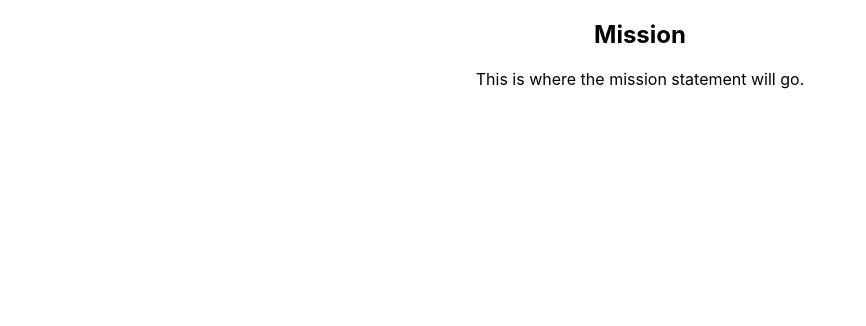
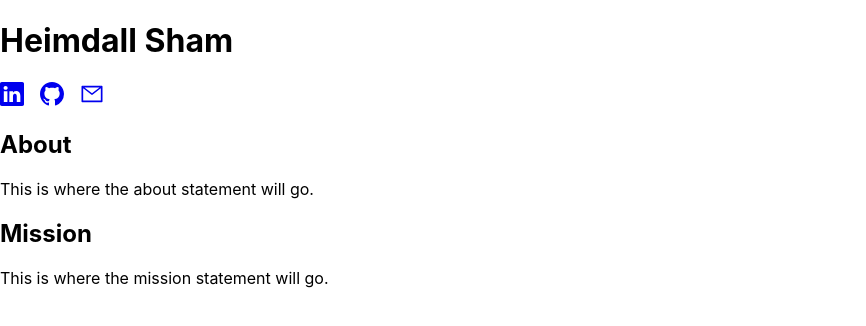
Before and after one commit to HeimdallS/personal-site, a React (Create React App) app: page / in a window 1280 px wide. Shown: the top 326 px of the page, without its empty margins (0-866 px from the left). Built offline with nearby package versions, Linux system fonts and the light colour scheme.

Commit message:
Created icons and links.

```diff
--- a/package.json
+++ b/package.json
@@ -8,8 +8,10 @@
     "@testing-library/user-event": "^13.5.0",
     "react": "^17.0.2",
     "react-dom": "^17.0.2",
+    "react-icons": "^4.3.1",
     "react-router-dom": "^6.2.1",
     "react-scripts": "5.0.0",
+    "sass": "^1.47.0",
     "web-vitals": "^2.1.3"
   },
   "scripts": {
--- a/src/App.js
+++ b/src/App.js
@@ -1,10 +1,12 @@
 import './App.css';
 import {Routes, Route} from 'react-router-dom';
 import HomePage from './pages/HomePage';
+import Header from './components/Header/Header';
 
 function App() {
   return (
-    <div className="App">
+    <div >
+      <Header/>
       <main>
         <Routes>
           <Route path='/' element={<HomePage />} />
--- /dev/null
+++ b/src/components/Header/Header.js
@@ -0,0 +1,39 @@
+import React from 'react'
+import * as BsIcon from 'react-icons/bs';
+import * as AiIcon from 'react-icons/ai';
+import './Header.scss';
+import {Link} from 'react-router-dom';
+
+export default function Header() {
+
+    // const mailIcon = ({mailto, label}) => {
+    //     return (
+    //         <Link
+    //             to='#'
+    //             onClick = {(e) => {
+    //                 e.preventDefault()
+    //                 window.location = mailto
+    //             }}
+    //         >
+    //             {label}
+    //         </Link>
+    //     )
+    // }
+
+    return (
+        <header>
+            <h1>Heimdall Sham</h1>
+            <div className="nav__icons">
+                <a href="https://www.linkedin.com/in/heimdall-sham/">
+                    <BsIcon.BsLinkedin className='nav__icon' href="https://www.linkedin.com/feed/"/>
+                </a>
+                <a href="https://github.com/HeimdallS">
+                    <BsIcon.BsGithub className='nav__icon'/>
+                </a>
+                <a href="mailto:sham.heim@gmail.com">
+                    <AiIcon.AiOutlineMail className='nav__icon'/>
+                </a>
+            </div>
+        </header>
+    )
+}
--- /dev/null
+++ b/src/components/Header/Header.scss
@@ -0,0 +1,11 @@
+.nav {
+  &__icons {
+    display: flex;
+  }
+
+  &__icon {
+    margin-right: 1rem;
+    width: 1.5rem;
+    height: 1.5rem;
+  }
+}
--- a/src/pages/HomePage.js
+++ b/src/pages/HomePage.js
@@ -3,11 +3,14 @@ import React from 'react'
 export default function HomePage() {
     return (
         <main className="content">
+            <h2 className="content__about">About</h2>
+            <p className="content__mission-statement">
+                This is where the about statement will go.
+            </p>
             <h2 className="content-mission">Mission</h2>
             <p className="content__mission-statement">
                 This is where the mission statement will go.
             </p>
-
         </main>
     )
 }
```
Also changed, not shown: 2 other files (tests, documents, lock files or other folders).
